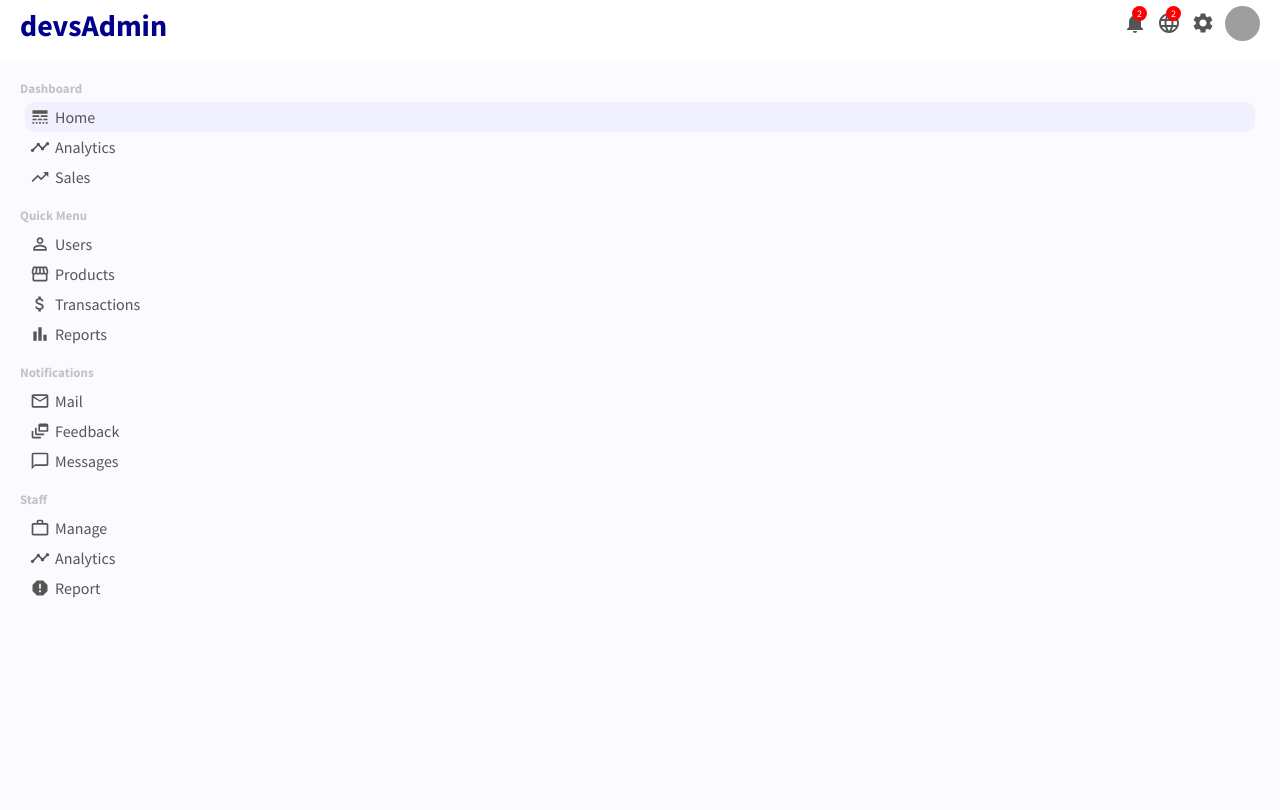
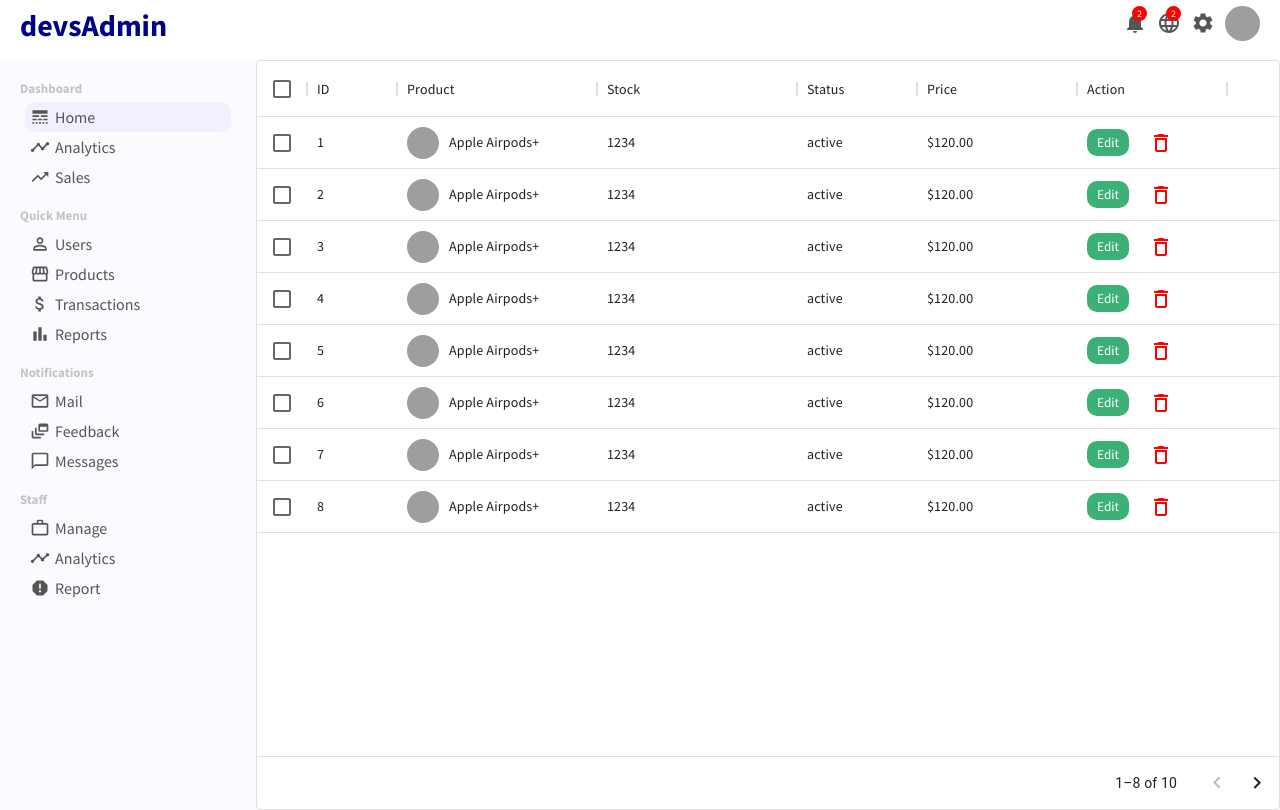
Before and after one commit to sidd-oo/admin-panel-react, a React (Create React App) app: page /products in a window 1280 px wide. Built offline with nearby package versions, Linux system fonts and the light colour scheme; grey boxes are pictures that could not be loaded.

Commit message:
feat: Created Product list page

```diff
--- a/src/App.js
+++ b/src/App.js
@@ -6,6 +6,7 @@ import { BrowserRouter as Router, Routes, Route } from 'react-router-dom';
 import User from "./pages/user/User";
 import "./App.css"
 import NewUser from "./pages/newUser/NewUser";
+import ProductList from "./pages/productList/ProductList";
 
 function App() {
   return (
@@ -18,6 +19,12 @@ function App() {
           <Route path="/users" element= {<UserList/>}/>
           <Route path="/user/:userId" element= {<User/>}/>
           <Route path="/newUser" element= {<NewUser/>}/>
+          <Route path="/users" element= {<UserList/>}/>
+          <Route path="/products" element= {<ProductList/>}/>
+          {/* <Route path="/product/:productId" element= {}/>
+          <Route path="/newProducts" element= {}/> */}
+
+
         </Routes>
       </div>
     </Router>
--- a/src/dummyData.js
+++ b/src/dummyData.js
@@ -121,3 +121,76 @@ export const userRows = [
         transaction: "$120.00"
     },
   ]
+
+export const productRows = [
+    { id: 1,
+      productName: 'Apple Airpods+',
+      image: "https://images.unsplash.com/photo-1610438235354-a6ae5528385c?ixlib=rb-1.2.1&ixid=MnwxMjA3fDB8MHxzZWFyY2h8MXx8YXBwbGUlMjBhaXJwb2RzfGVufDB8fDB8fA%3D%3D&w=1000&q=80",
+      stock: "1234",
+      status: "active",
+      price: "$120.00"
+    },
+    { id: 2,
+      productName: 'Apple Airpods+',
+      image: "https://images.unsplash.com/photo-1610438235354-a6ae5528385c?ixlib=rb-1.2.1&ixid=MnwxMjA3fDB8MHxzZWFyY2h8MXx8YXBwbGUlMjBhaXJwb2RzfGVufDB8fDB8fA%3D%3D&w=1000&q=80",
+      stock: "1234",
+      status: "active",
+      price: "$120.00"
+    },
+    { id: 3,
+      productName: 'Apple Airpods+',
+      image: "https://images.unsplash.com/photo-1610438235354-a6ae5528385c?ixlib=rb-1.2.1&ixid=MnwxMjA3fDB8MHxzZWFyY2h8MXx8YXBwbGUlMjBhaXJwb2RzfGVufDB8fDB8fA%3D%3D&w=1000&q=80",
+      stock: "1234",
+      status: "active",
+      price: "$120.00"
+    },
+    { id: 4,
+      productName: 'Apple Airpods+',
+      image: "https://images.unsplash.com/photo-1610438235354-a6ae5528385c?ixlib=rb-1.2.1&ixid=MnwxMjA3fDB8MHxzZWFyY2h8MXx8YXBwbGUlMjBhaXJwb2RzfGVufDB8fDB8fA%3D%3D&w=1000&q=80",
+      stock: "1234",
+      status: "active",
+      price: "$120.00"
+    },
+    { id: 5,
+      productName: 'Apple Airpods+',
+      image: "https://images.unsplash.com/photo-1610438235354-a6ae5528385c?ixlib=rb-1.2.1&ixid=MnwxMjA3fDB8MHxzZWFyY2h8MXx8YXBwbGUlMjBhaXJwb2RzfGVufDB8fDB8fA%3D%3D&w=1000&q=80",
+      stock: "1234",
+      status: "active",
+      price: "$120.00"
+    },
+    { id: 6,
+      productName: 'Apple Airpods+',
+      image: "https://images.unsplash.com/photo-1610438235354-a6ae5528385c?ixlib=rb-1.2.1&ixid=MnwxMjA3fDB8MHxzZWFyY2h8MXx8YXBwbGUlMjBhaXJwb2RzfGVufDB8fDB8fA%3D%3D&w=1000&q=80",
+      stock: "1234",
+      status: "active",
+      price: "$120.00"
+    },
+    { id: 7,
+      productName: 'Apple Airpods+',
+      image: "https://images.unsplash.com/photo-1610438235354-a6ae5528385c?ixlib=rb-1.2.1&ixid=MnwxMjA3fDB8MHxzZWFyY2h8MXx8YXBwbGUlMjBhaXJwb2RzfGVufDB8fDB8fA%3D%3D&w=1000&q=80",
+      stock: "1234",
+      status: "active",
+      price: "$120.00"
+    },
+    { id: 8,
+      productName: 'Apple Airpods+',
+      image: "https://images.unsplash.com/photo-1610438235354-a6ae5528385c?ixlib=rb-1.2.1&ixid=MnwxMjA3fDB8MHxzZWFyY2h8MXx8YXBwbGUlMjBhaXJwb2RzfGVufDB8fDB8fA%3D%3D&w=1000&q=80",
+      stock: "1234",
+      status: "active",
+      price: "$120.00"
+    },
+    { id: 9,
+      productName: 'Apple Airpods+',
+      image: "https://images.unsplash.com/photo-1610438235354-a6ae5528385c?ixlib=rb-1.2.1&ixid=MnwxMjA3fDB8MHxzZWFyY2h8MXx8YXBwbGUlMjBhaXJwb2RzfGVufDB8fDB8fA%3D%3D&w=1000&q=80",
+      stock: "1234",
+      status: "active",
+      price: "$120.00"
+    },
+    { id: 10,
+      productName: 'Apple Airpods+',
+      image: "https://images.unsplash.com/photo-1610438235354-a6ae5528385c?ixlib=rb-1.2.1&ixid=MnwxMjA3fDB8MHxzZWFyY2h8MXx8YXBwbGUlMjBhaXJwb2RzfGVufDB8fDB8fA%3D%3D&w=1000&q=80",
+      stock: "1234",
+      status: "active",
+      price: "$120.00"
+    },
+  ]
--- /dev/null
+++ b/src/pages/productList/ProductList.css
@@ -0,0 +1,31 @@
+.productList{
+    flex:4;
+}
+
+.productListItem{
+    display: flex;
+    align-items: center;
+}
+
+.productListImg{
+    width: 32px;
+    height: 32px;
+    border-radius: 50%;
+    object-fit: cover;
+    margin-right: 10px;
+}
+
+.productListEdit{
+    border: none;
+    border-radius: 10px;
+    padding: 5px 10px;
+    background-color: #3bb077;
+    color:white;
+    cursor: pointer;
+    margin-right: 20px;
+}
+
+.productListDelete{
+    color: red;
+    cursor: pointer;
+}
--- /dev/null
+++ b/src/pages/productList/ProductList.jsx
@@ -0,0 +1,55 @@
+import React, { useState } from 'react'
+import "./ProductList.css"
+import { DataGrid } from '@mui/x-data-grid';
+import { DeleteOutline } from '@mui/icons-material';
+import { productRows } from "../../dummyData";
+import { Link } from 'react-router-dom';
+
+const ProductList = () => {
+
+    const [data, setData] = useState(productRows);
+
+    const handleDelete = (id) => {
+        setData(data.filter(item => item.id !== id));
+    }
+
+    const columns = [
+        { field: 'id', headerName: 'ID', width: 90 },
+        { field: 'productName', headerName: 'Product', width: 200 , renderCell: (params) => {
+            return (
+                <div className='productListItem'>
+                        <img src={params.row.image} alt="" className='productListImg'/>
+                        {params.row.productName}
+                </div>
+            )
+        }},
+        { field: 'stock', headerName: 'Stock', width: 200 },
+        { field: 'status', headerName: 'Status', width: 120 },
+        { field: 'price', headerName: 'Price', width: 160},
+        { field: 'action', headerName: "Action", width: 150, renderCell: (params) => {
+            return (
+                <>
+                    <Link to={"/product/"+ params.row.id}>
+                        <button className="productListEdit">Edit</button>
+                    </Link>
+                    <DeleteOutline className="productListDelete" onClick = {()=>{ handleDelete(params.row.id)}}/>
+                </>
+            );
+        }}
+      ];
+
+    return (
+        <div className='productList'>
+            <DataGrid
+                disableSelectionOnClick
+                rows={data}
+                columns={columns}
+                pageSize={8}
+                rowsPerPageOptions={[5]}
+                checkboxSelection
+            />
+        </div>
+    )
+}
+
+export default ProductList
```
